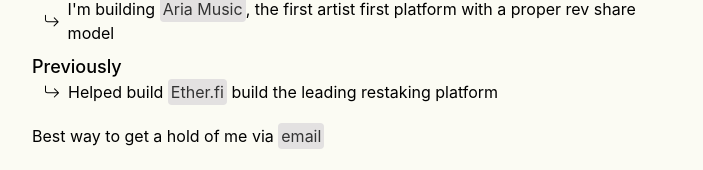
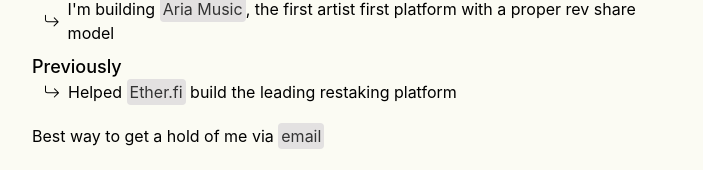
Before and after one commit to dbvora03/portfolio, a Next.js app: page / in a window 1280 px wide. Shown: the part 309-479 px from the top of the page, without its empty margins (288-991 px from the left). Built offline with nearby package versions, Linux system fonts and the light colour scheme.

Commit message:
fix typo

```diff
--- a/src/components/home/CurrentWork.tsx
+++ b/src/components/home/CurrentWork.tsx
@@ -38,7 +38,7 @@
         <Flex alignItems={"center"} pl={3} gap={2}>
           <BsArrowReturnRight color="black" />
           <Text color="black" fontSize={16}>
-            Helped build{" "}
+            Helped{" "}
             <Strong link="https://www.ether.fi/">Ether.fi</Strong> build the
             leading restaking platform
           </Text>
```
